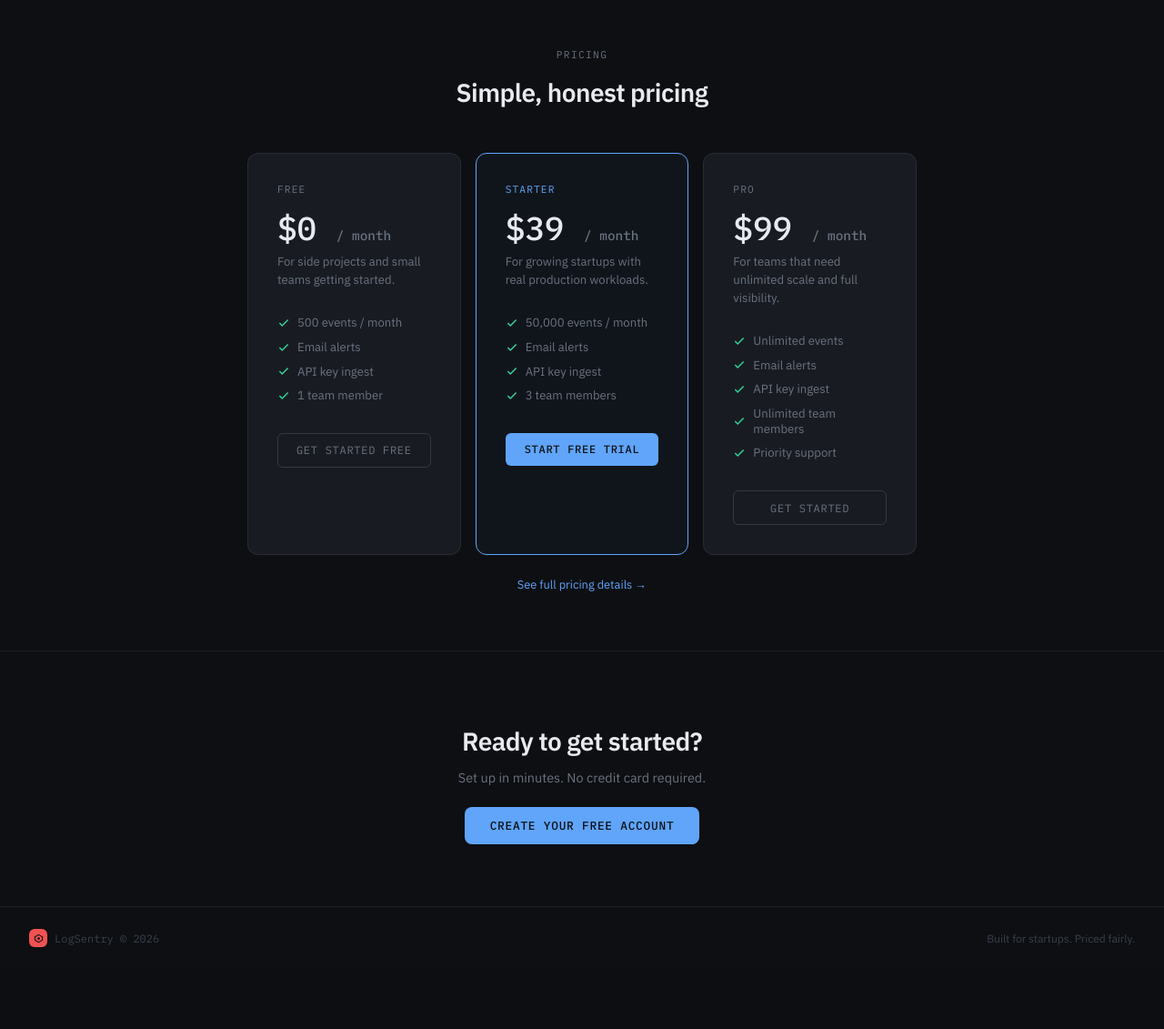
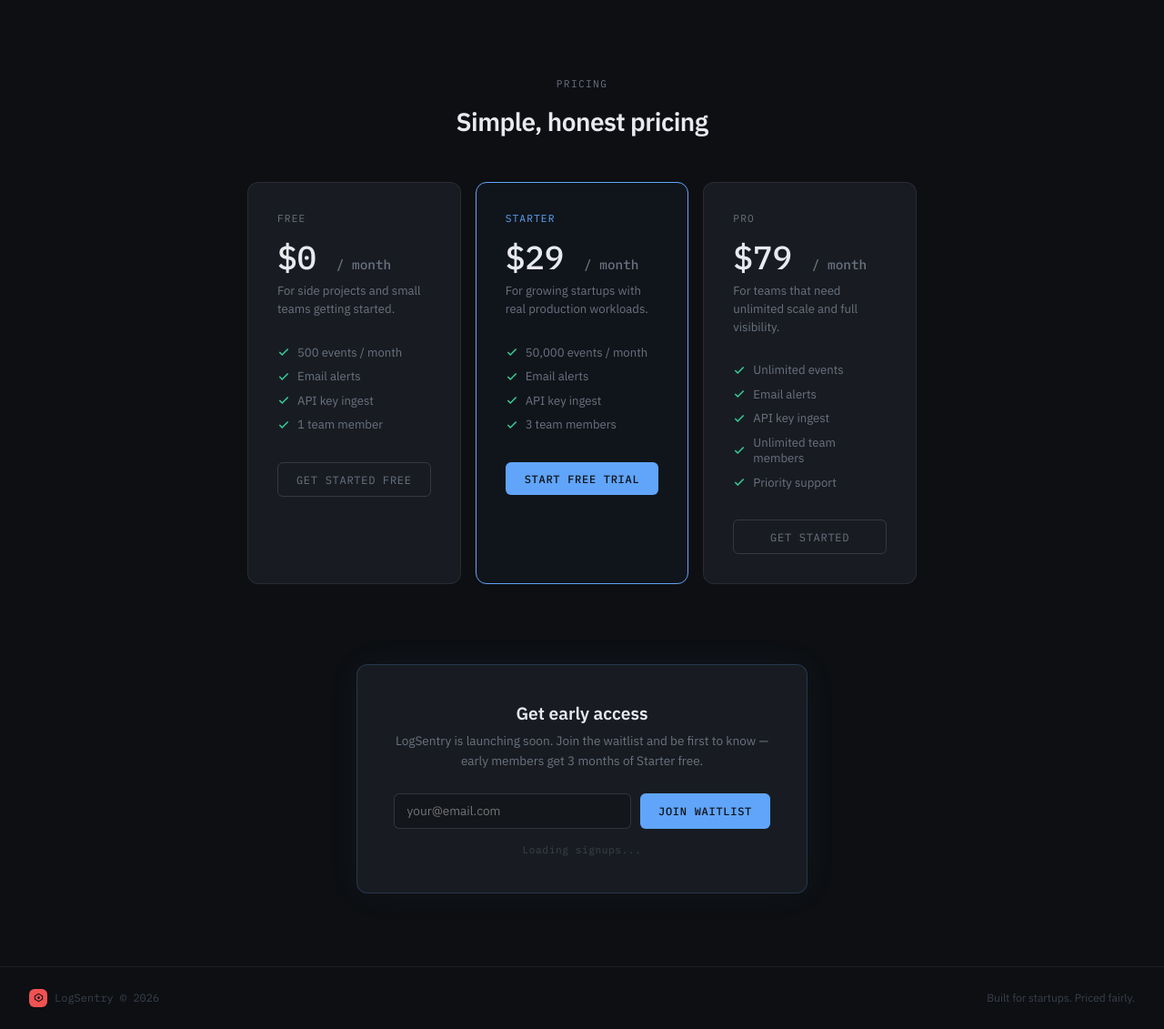
Before and after one commit to AyomideAdeloye/Security-Event-Dashboard, a Flask app: page /home in a window 1280 px wide. Shown: the part 1520-2651 px from the top of the page at 91% size. Before the commit the page ends 2561 px from the top, so only its background shows below. Run offline with Flask 3, Linux system fonts and the light colour scheme; data that the repository does not hold is empty; some libraries are stand-ins or nearby versions.

Commit message:
Add waitlist, three-tier plans, and landing page

```diff
--- a/app.py
+++ b/app.py
@@ -706,12 +706,51 @@
     return {"inserted": inserted}, 201
 
 # ---------------------------------------------------------------------------
-# Landing page
+# Landing page + waitlist
 # ---------------------------------------------------------------------------
 
 @app.route("/home")
 def landing():
     return render_template("landing.html", plans=PLANS)
+
+
+@app.route("/waitlist", methods=["POST"])
+def waitlist_signup():
+    data  = request.get_json(silent=True)
+    email = (data.get("email") or "").strip().lower() if data else ""
+    if not email or "@" not in email:
+        return jsonify(error="Please enter a valid email address."), 400
+    db = get_db()
+    existing = query_one(db, "SELECT id FROM waitlist WHERE email = %s", (email,))
+    if existing:
+        return jsonify(error="You're already on the list!"), 409
+    execute(db, "INSERT INTO waitlist (email) VALUES (%s)", (email,))
+    # Send confirmation email
+    if resend.api_key:
+        try:
+            resend.Emails.send({
+                "from": ALERT_FROM_EMAIL,
+                "to":   [email],
+                "subject": "You're on the LogSentry waitlist!",
+                "html": """
+                    <div style="font-family:sans-serif;background:#0d0f12;color:#e8eaf0;padding:32px;border-radius:8px;max-width:480px;">
+                        <h2 style="color:#60a5fa;margin-top:0;">You're on the list 🎉</h2>
+                        <p>Thanks for joining the LogSentry waitlist. We're putting the finishing touches on the product and will email you the moment we launch.</p>
+                        <p style="margin-top:16px;"><strong>Early access perk:</strong> the first wave of signups gets 3 months of Starter free ($87 value).</p>
+                        <p style="color:#6b7280;font-size:14px;margin-top:24px;">— The LogSentry team</p>
+                    </div>
+                """,
+            })
+        except Exception as e:
+            app.logger.error(f"Waitlist confirmation email failed: {e}")
+    return jsonify(ok=True), 201
+
+
+@app.route("/waitlist/count")
+def waitlist_count():
+    db  = get_db()
+    row = query_one(db, "SELECT COUNT(*) AS n FROM waitlist")
+    return jsonify(count=row["n"] if row else 0)
 
 # ---------------------------------------------------------------------------
 # Entry point
--- a/templates/landing.html
+++ b/templates/landing.html
@@ -274,6 +274,42 @@
 
         footer p { font-size: 0.75rem; color: var(--text-dim); }
 
+        /* ── Waitlist ── */
+        .waitlist-section {
+            max-width: 560px; margin: 0 auto; padding: 0 2rem 5rem; text-align: center;
+        }
+        .waitlist-card {
+            background: var(--bg-card); border: 1px solid rgba(96,165,250,0.2);
+            border-radius: 12px; padding: 2.5rem;
+            box-shadow: 0 0 40px rgba(96,165,250,0.05);
+        }
+        .waitlist-title { font-size: 1.2rem; font-weight: 600; margin-bottom: .5rem; }
+        .waitlist-sub   { font-size: .85rem; color: var(--text-muted); margin-bottom: 1.5rem; line-height: 1.6; }
+        .waitlist-form  { display: flex; gap: .65rem; }
+        .waitlist-input {
+            flex: 1; background: var(--bg-surface); border: 1px solid rgba(255,255,255,0.13);
+            border-radius: 6px; padding: .6rem .85rem; font-family: var(--sans);
+            font-size: .85rem; color: var(--text); outline: none; transition: border-color .15s;
+        }
+        .waitlist-input:focus { border-color: var(--blue); }
+        .waitlist-btn {
+            font-family: var(--mono); font-size: .75rem; letter-spacing: .06em;
+            text-transform: uppercase; padding: .6rem 1.25rem; border-radius: 6px;
+            border: none; background: var(--blue); color: #0d1117; font-weight: 500;
+            cursor: pointer; transition: opacity .15s; white-space: nowrap;
+        }
+        .waitlist-btn:hover { opacity: .85; }
+        .waitlist-count {
+            margin-top: 1rem; font-family: var(--mono); font-size: .7rem;
+            color: var(--text-dim); letter-spacing: .05em;
+        }
+        .waitlist-success {
+            background: rgba(52,211,153,.08); border: 1px solid rgba(52,211,153,.2);
+            color: #34d399; border-radius: 8px; padding: .75rem 1rem;
+            font-family: var(--mono); font-size: .78rem; margin-top: 1rem;
+            display: none;
+        }
+
         /* ── Responsive ── */
         @media (max-width: 700px) {
             .features-grid { grid-template-columns: 1fr; }
@@ -281,6 +317,7 @@
             .preview-metrics { grid-template-columns: repeat(2,1fr); }
             nav { padding: 1rem; }
             .nav-links .nav-link { display: none; }
+            .waitlist-form { flex-direction: column; }
         }
     </style>
 </head>
@@ -310,11 +347,15 @@
     </div>
     <h1>Security event monitoring<br><span>built for startups</span></h1>
     <p>Upload your server logs, get instant visibility into failed logins, port scans, and anomalies. Pay only for what you use.</p>
-    <div class="hero-actions">
-        <a href="{{ url_for('signup') }}" class="btn-primary">Start for free</a>
+    <form class="waitlist-form" id="hero-waitlist" style="max-width:440px;margin:0 auto" onsubmit="submitWaitlist(event, 'hero-waitlist')">
+        <input type="email" class="waitlist-input" placeholder="your@email.com" required>
+        <button type="submit" class="waitlist-btn">Join waitlist</button>
+    </form>
+    <div class="waitlist-success" id="hero-waitlist-success">✓ You're on the list! We'll email you when we launch.</div>
+    <p class="hero-sub" style="margin-top:1rem">Free up to 500 events/month &mdash; no credit card required</p>
+    <div style="margin-top:2rem;">
         <a href="#features" class="btn-secondary">See how it works</a>
     </div>
-    <p class="hero-sub">Free up to 500 events/month &mdash; no credit card required</p>
 </section>
 
 <!-- Dashboard preview -->
@@ -415,7 +456,7 @@
         </div>
         <div class="pricing-card featured">
             <div class="pricing-tier" style="color:var(--blue)">Starter</div>
-            <div class="pricing-price">$39 <span>/ month</span></div>
+            <div class="pricing-price">$29 <span>/ month</span></div>
             <div class="pricing-desc">For growing startups with real production workloads.</div>
             <ul class="pricing-features">
                 <li><svg width="14" height="14" viewBox="0 0 24 24" fill="none" stroke="currentColor" stroke-width="2.5"><polyline points="20 6 9 17 4 12"/></svg>50,000 events / month</li>
@@ -427,7 +468,7 @@
         </div>
         <div class="pricing-card">
             <div class="pricing-tier">Pro</div>
-            <div class="pricing-price">$99 <span>/ month</span></div>
+            <div class="pricing-price">$79 <span>/ month</span></div>
             <div class="pricing-desc">For teams that need unlimited scale and full visibility.</div>
             <ul class="pricing-features">
                 <li><svg width="14" height="14" viewBox="0 0 24 24" fill="none" stroke="currentColor" stroke-width="2.5"><polyline points="20 6 9 17 4 12"/></svg>Unlimited events</li>
@@ -440,15 +481,21 @@
         </div>
     </div>
     <p style="text-align:center;margin-top:1.5rem;font-size:.8rem;color:var(--text-muted)">
-        <a href="{{ url_for('pricing_page') }}" style="color:var(--blue);text-decoration:none;">See full pricing details →</a>
     </p>
 </section>
 
-<!-- CTA strip -->
-<div class="cta-strip">
-    <h2>Ready to get started?</h2>
-    <p>Set up in minutes. No credit card required.</p>
-    <a href="{{ url_for('signup') }}" class="btn-primary">Create your free account</a>
+<!-- Waitlist section -->
+<div class="waitlist-section" id="waitlist">
+    <div class="waitlist-card">
+        <div class="waitlist-title">Get early access</div>
+        <div class="waitlist-sub">LogSentry is launching soon. Join the waitlist and be first to know — early members get 3 months of Starter free.</div>
+        <form class="waitlist-form" id="bottom-waitlist" onsubmit="submitWaitlist(event, 'bottom-waitlist')">
+            <input type="email" class="waitlist-input" placeholder="your@email.com" required>
+            <button type="submit" class="waitlist-btn">Join waitlist</button>
+        </form>
+        <div class="waitlist-success" id="bottom-waitlist-success">✓ You're on the list! We'll email you when we launch.</div>
+        <div class="waitlist-count" id="waitlist-count">Loading signups...</div>
+    </div>
 </div>
 
 <!-- Footer -->
@@ -462,5 +509,47 @@
     <p>Built for startups. Priced fairly.</p>
 </footer>
 
+<script>
+async function submitWaitlist(e, formId) {
+    e.preventDefault();
+    const form    = document.getElementById(formId);
+    const email   = form.querySelector('input[type=email]').value;
+    const success = document.getElementById(formId + '-success');
+    const btn     = form.querySelector('button');
+    btn.disabled  = true;
+    btn.textContent = 'Joining...';
+    try {
+        const res = await fetch('/waitlist', {
+            method: 'POST',
+            headers: {'Content-Type': 'application/json'},
+            body: JSON.stringify({email})
+        });
+        const data = await res.json();
+        if (res.ok) {
+            form.style.display = 'none';
+            success.style.display = 'block';
+            loadCount();
+        } else {
+            btn.disabled = false;
+            btn.textContent = 'Join waitlist';
+            alert(data.error || 'Something went wrong.');
+        }
+    } catch {
+        btn.disabled = false;
+        btn.textContent = 'Join waitlist';
+    }
+}
+
+async function loadCount() {
+    try {
+        const res  = await fetch('/waitlist/count');
+        const data = await res.json();
+        const el   = document.getElementById('waitlist-count');
+        if (el) el.textContent = data.count + ' people already on the list';
+    } catch {}
+}
+
+loadCount();
+</script>
 </body>
 </html>
```
Also changed, not shown: LAUNCH_POSTS.md (added, +95 -0 lines).
